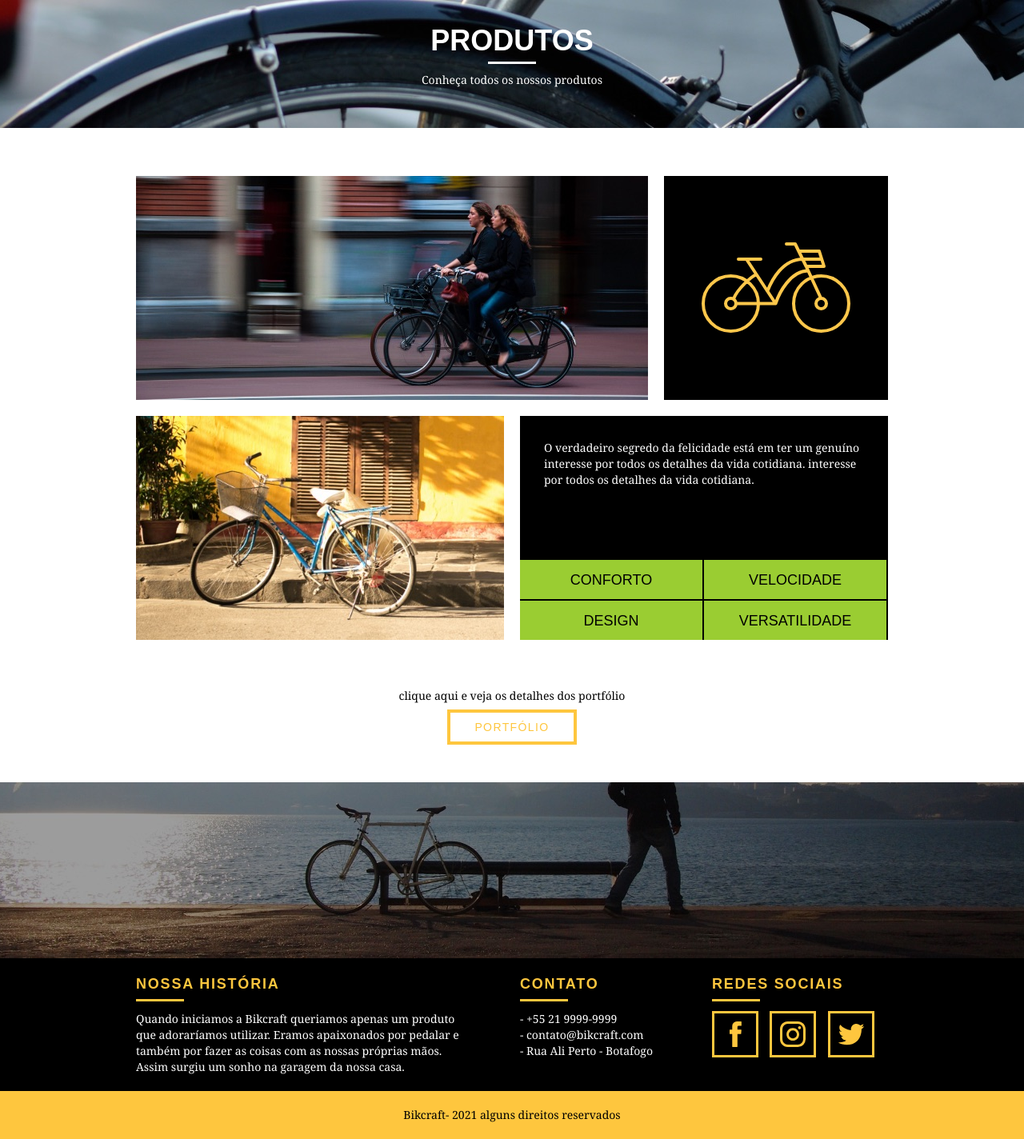
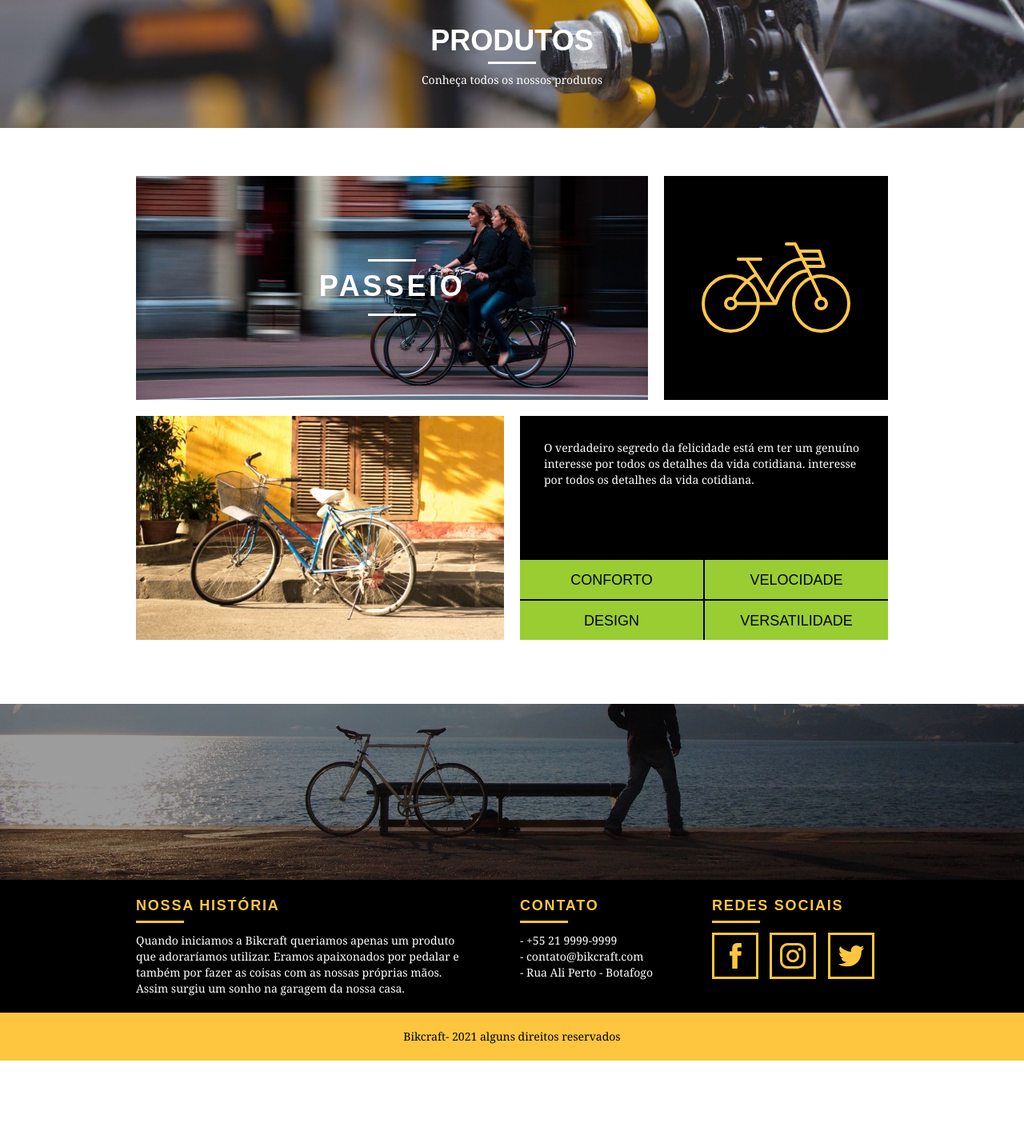
Before and after one commit to Lucasantos-S/bikcraft, a PHP site: page /produtos.html in a window 1280 px wide. Shown: the part 92-1516 px from the top of the page at 80% size. After the commit the page ends 1418 px from the top, so only its background shows below. Run offline with PHP 8.4, Linux system fonts and the light colour scheme.

Commit message:
finalizando o produto 1

```diff
--- a/css/produto.css
+++ b/css/produto.css
@@ -1,26 +1,30 @@
 
-.interna_sobre{
-    background: url(../img/bg-sobre.jpg)no-repeat center;
+.interna_produto{
+    background: url(../img/bg-produtos.jpg)no-repeat center;
     background-size: cover;
 
 }
-.missao_sobre{
-   padding-top: 60px;
+
+.produtos h2 {
+    font-size: 36px;
+    text-transform: uppercase;
+    color: #fff;
+    letter-spacing: .1em;
+    font-weight: bold;
+    position: relative;
+    top: -190px;
+    text-align: center;
+    margin-bottom: -100px;
 }
 
-.missao_sobre p {
-    font-size: 18px;
-    line-height: 25px;
-    margin-bottom: 1em;
-    padding-right: 60px;
-    font-family: Georgia, 'Times New Roman', Times, serif;
-}
-
-.missao_sobre ul li{
-    font-size: 18px;
-    line-height: 30px;
-    font-family: Georgia, 'Times New Roman', Times, serif;
-}
+.produtos h2:before, .produtos h2:after{
+    content: "";
+    display: block;
+    width: 60px;
+    height: 3px;
+    background: #fff;
+    margin: 14px auto 10px auto;
+    }
 
 
 .produtos_listas-img.missao_produto{
@@ -45,7 +49,7 @@
     padding: 30px;
 }
 .produto_info ul {
-    padding-top: 58px;
+    padding-top: 60px;
     width: 100%;
     display: block;
 
@@ -59,11 +63,15 @@
     text-transform: uppercase;
     color: black;
     float: left;
-    width: 228px;
+    width: 229px;
     height: 49px;
     padding-top: 15px;
-    margin-top: 2px;
-    margin-right:2px;
+
+
 
 
 }
+.produto_info ul li:nth-child(odd){
+    margin-right: 2px;
+    margin-bottom: 2px;
+}
--- a/css/sobre.css
+++ b/css/sobre.css
@@ -4,6 +4,7 @@
     background-size: cover;
 
 }
+
 .missao_sobre{
    padding-top: 60px;
 }
--- a/produtos.html
+++ b/produtos.html
@@ -30,22 +30,22 @@
         </div>
     </header>
 
-    <section class="introducao-interna interna_sobre">
+    <section class="introducao-interna interna_produto">
         <div class="container">
             <h1>Produtos</h1>
             <p>Conheça todos os nossos produtos</p>
         </div>
     </section>
 
-    <section class="produtos produto-passeio">
-        <div class="container">
-            <ul class="produto_lista">
-                <div class="grid-11"><img src="img/produtos/bikcraft-passeio-1.jpg" alt="Bicicleta retrô"></div>
+    <section class="produtos produto-passeio container">
+        <div">
+                 <div class="grid-11"><img src="img/produtos/bikcraft-passeio-1.jpg" alt="Bicicleta retrô">
+                <h2>passeio</h2>
+                </div>
                 <div class="grid-5 produtos_listas-img missao_produto"><img src="img/produtos/passeio.svg" alt="Bicicleta passeio"></div>
                 <div class="grid-8 missao_produto"><img src="img/produtos/bikcraft-passeio-2.jpg" alt="Bicicleta esporte">
                 </div>
                 <div class="grid-8 produto_info">
-
                         <p>O verdadeiro segredo da felicidade está em ter um genuíno interesse por todos os detalhes da vida cotidiana. interesse por todos os detalhes da vida cotidiana.</p>
                         <ul>
                             <li >conforto</li>
@@ -53,14 +53,7 @@
                             <li >design</li>
                             <li >versatilidade</li>
                         </ul>
-
                 </div>
-
-            <div class="call">
-                <p>clique aqui e veja os detalhes dos portfólio</p>
-                <a href="portfolio.html" class="btn">portfólio</a>
-            </div>
-        </div>
 
     </section>
 
```
